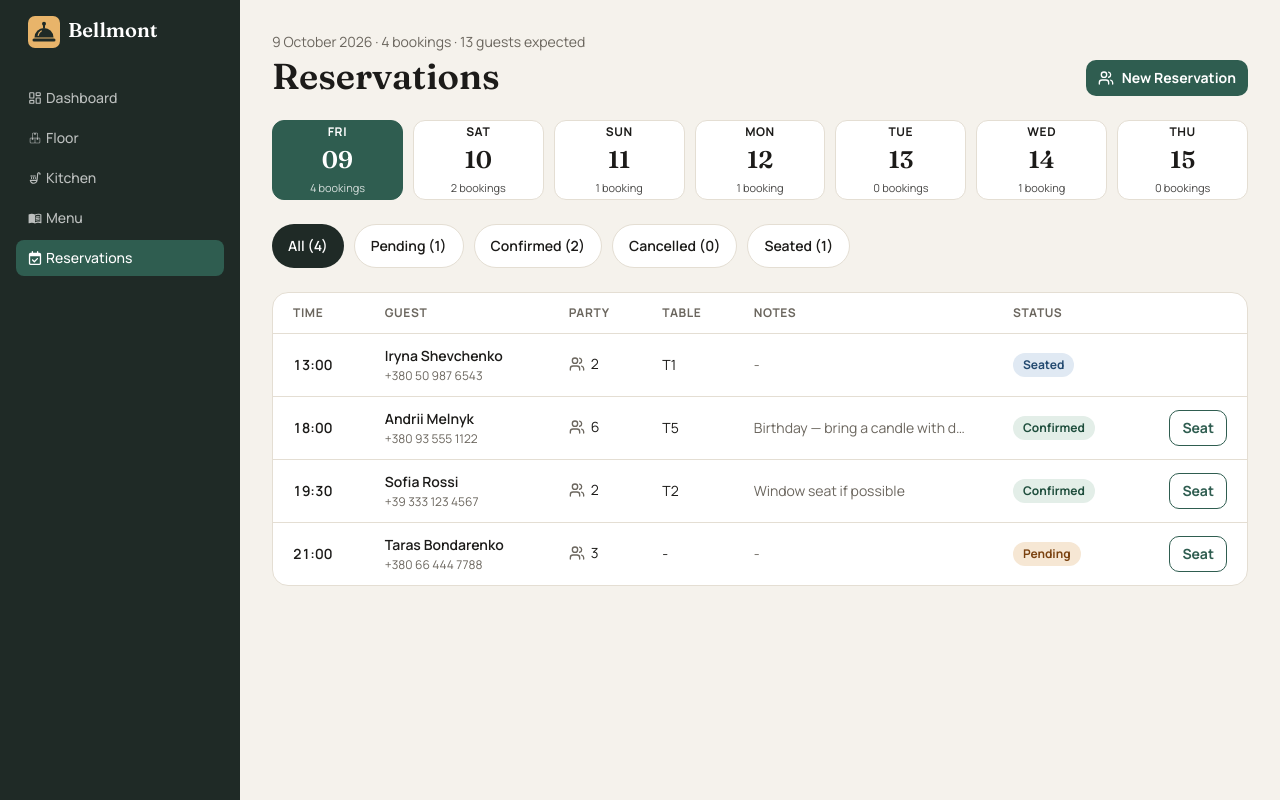
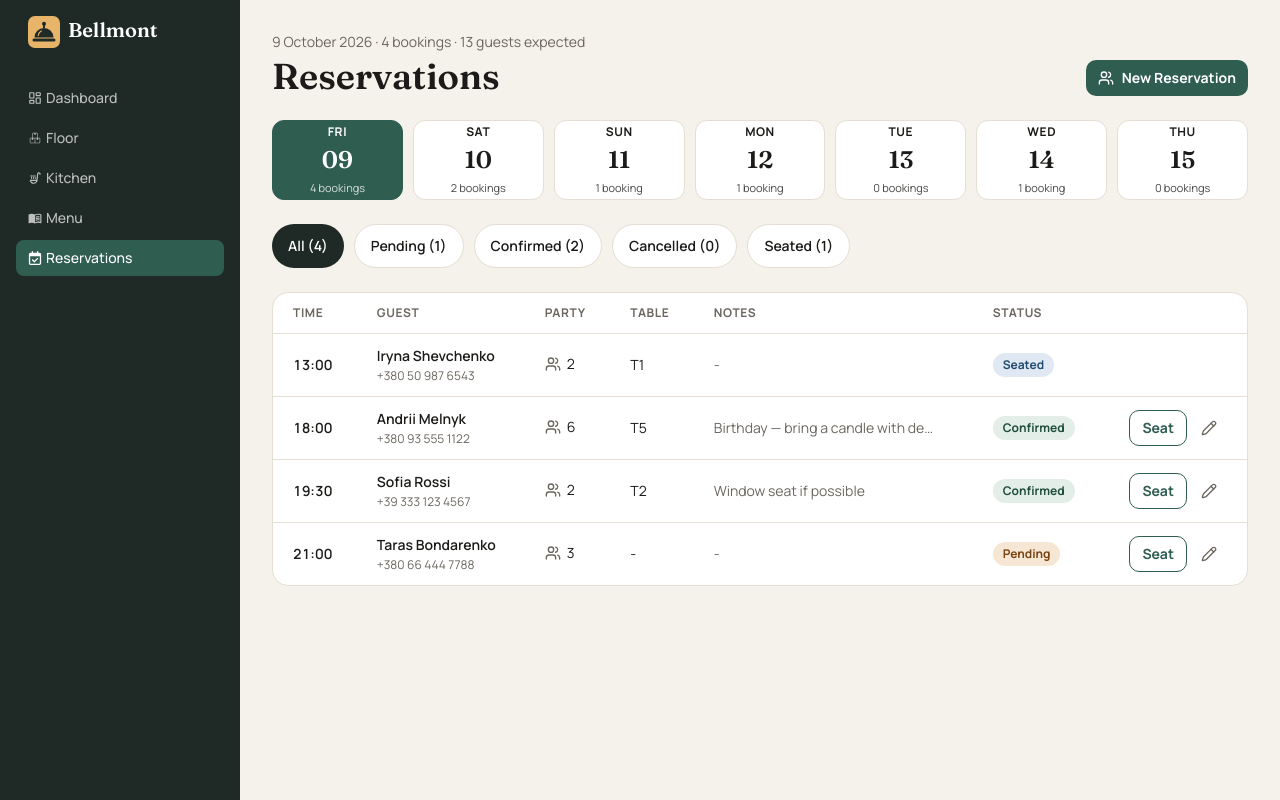
Before and after one commit to Liv-O/restaurant-admin, a React (Vite) app: page /reservations in a window 1280 px wide. Built offline with nearby package versions, Linux system fonts and the light colour scheme.

Commit message:
feat(reservations): edit reservation in modal

```diff
--- a/src/components/ui/Button.tsx
+++ b/src/components/ui/Button.tsx
@@ -1,7 +1,7 @@
 import type { ComponentProps } from 'react';
 
 type Variant = 'primary' | 'secondary' | 'ghost' | 'outline';
-type Size = 'md' | 'lg' | 'sm' | 'icon';
+type Size = 'md' | 'lg' | 'sm' | 'icon' | 'icon-sm';
 
 type ButtonProps = ComponentProps<'button'> & {
   variant?: Variant;
@@ -20,6 +20,7 @@ const sizes: Record<Size, string> = {
   lg: 'h-13 px-6 text-base ',
   sm: 'h-9 px-3 text-sm',
   icon: 'size-11',
+  'icon-sm': 'size-9',
 };
 
 export default function Button({
--- a/src/features/reservations/NewReservationForm.tsx
+++ b/src/features/reservations/NewReservationForm.tsx
@@ -7,15 +7,14 @@ import { format, isBefore, parse } from 'date-fns';
 import { tableNumbers, TIME_SLOTS } from './constants';
 import type { Reservation } from '@/types';
 
-import toast from 'react-hot-toast';
-
 const MIN_QTY = 1;
 const MAX_QTY = 20;
 
 type NewReservationFormProps = {
   onClose: () => void;
   chosenDate: Date;
-  addReservation: (newReservation: Reservation) => void;
+  onSave: (newReservation: Reservation) => void;
+  reservationData?: Reservation;
 };
 
 const newReservationSchema = z
@@ -57,9 +56,10 @@ type NewReservationValues = z.infer<typeof newReservationSchema>;
 export default function NewReservationForm({
   onClose,
   chosenDate,
-  addReservation,
+  onSave,
+  reservationData,
 }: NewReservationFormProps) {
-  const defaultValues: NewReservationValues = {
+  let defaultValues: NewReservationValues = {
     guestName: '',
     guestPhone: '',
     date: format(chosenDate, 'yyyy-MM-dd'),
@@ -69,6 +69,18 @@ export default function NewReservationForm({
     status: 'pending',
     note: '',
   };
+  if (reservationData) {
+    defaultValues = {
+      guestName: reservationData.guestName,
+      guestPhone: reservationData.phone,
+      date: format(reservationData.startsAt, 'yyyy-MM-dd'),
+      time: format(reservationData.startsAt, 'HH:mm'),
+      partySize: reservationData.guests,
+      tableNumber: reservationData.tableId ?? '',
+      status: reservationData.status as 'pending' | 'confirmed',
+      note: reservationData.note ?? '',
+    };
+  }
 
   const {
     register, // підключити поле
@@ -81,7 +93,7 @@ export default function NewReservationForm({
 
   function onSubmit(data: NewReservationValues) {
     const newReservation: Reservation = {
-      id: crypto.randomUUID(),
+      id: reservationData?.id ? reservationData.id : crypto.randomUUID(),
       tableId: data.tableNumber || undefined,
       guestName: data.guestName,
       phone: data.guestPhone,
@@ -91,7 +103,7 @@ export default function NewReservationForm({
       note: data.note || undefined,
     };
 
-    addReservation(newReservation);
+    onSave(newReservation);
 
     reset(); // скидаємо форму після сабміту
     onClose(); // закриваємо модалку після сабміту
@@ -266,7 +278,7 @@ export default function NewReservationForm({
           Cancel
         </Button>
         <Button type="submit" variant="primary" disabled={isSubmitting}>
-          Create Reservation
+          {reservationData ? `Save Changes` : `Create Reservation`}
         </Button>
       </div>
     </form>
--- a/src/pages/reservations/ReservationsPage.tsx
+++ b/src/pages/reservations/ReservationsPage.tsx
@@ -11,7 +11,7 @@ import FilterChip from '@/components/ui/FilterChip';
 import Table from '@/components/ui/Table';
 import Badge from '@/components/ui/Badge';
 import Card from '@/components/ui/Card';
-import { Users } from 'lucide-react';
+import { Pencil, Users } from 'lucide-react';
 import Button from '@/components/ui/Button';
 import Modal from '@/components/Modal';
 import NewReservationForm from '@/features/reservations/NewReservationForm';
@@ -20,13 +20,18 @@ import toast from 'react-hot-toast';
 
 type StatusFilter = (typeof RESERVATION_STATUSES)[number] | 'All';
 
+type ReservationModal =
+  { mode: 'closed' } | { mode: 'create' } | { mode: 'edit'; reservation: Reservation };
+
 export default function ReservationsPage() {
   const today = new Date();
 
   const [chosenDate, setChosenDate] = useState(today);
   const [selectedStatus, setSelectedStatus] = useState<StatusFilter>('All');
   const [reservations, setReservations] = useState(mockReservations);
-  const [isModalOpen, setIsModalOpen] = useState(false);
+  // const [isModalOpen, setIsModalOpen] = useState(false);
+
+  const [modal, setModal] = useState<ReservationModal>({ mode: 'closed' });
 
   const statusOptions: StatusFilter[] = ['All', ...RESERVATION_STATUSES];
 
@@ -63,14 +68,26 @@ export default function ReservationsPage() {
     );
   }
 
-  function handleOpenModal() {
-    setIsModalOpen(true);
+  function handleOpenModalNewRes() {
+    setModal({ mode: 'create' });
+  }
+
+  function handleOpenModalEdit(reservation: Reservation) {
+    setModal({ mode: 'edit', reservation });
   }
 
   function updateReservationsList(newReservation: Reservation) {
+    if (reservations.find((res) => res.id === newReservation.id)) {
+      setReservations((prev) =>
+        prev.map((res) => (res.id === newReservation.id ? newReservation : res)),
+      );
+      toast.success('Reservation edited');
+    } else {
       setReservations((prev) => [...prev, newReservation]);
+      toast.success('New reservation created');
+    }
+
     setChosenDate(new Date(newReservation.startsAt));
-    toast.success('New reservation created');
   }
 
   return (
@@ -78,7 +95,7 @@ export default function ReservationsPage() {
       <PageHeader
         title="Reservations"
         action={
-          <Button variant="primary" size="sm" onClick={handleOpenModal}>
+          <Button variant="primary" size="sm" onClick={handleOpenModalNewRes}>
             <Users className="h-4 w-4" />
             New Reservation
           </Button>
@@ -148,8 +165,8 @@ export default function ReservationsPage() {
                   </div>
                 </Table.Cell>
                 <Table.Cell>{reservation.tableId ? `T${reservation.tableId}` : '-'}</Table.Cell>
-                <Table.Cell className="max-w-56 truncate text-muted">
-                  {reservation.note ? reservation.note : '-'}
+                <Table.Cell className="text-muted">
+                  <p className="max-w-56 truncate">{reservation.note ? reservation.note : '-'}</p>
                 </Table.Cell>
                 <Table.Cell>
                   <Badge tone={RESERVATION_STATUS_TONES[reservation.status]} className="capitalize">
@@ -158,13 +175,30 @@ export default function ReservationsPage() {
                 </Table.Cell>
                 <Table.Cell className="text-right">
                   {(reservation.status === 'pending' || reservation.status === 'confirmed') && (
+                    <div className="flex justify-end gap-1">
                       <Button
                         variant="outline"
                         size="sm"
+                        className="shrink-0"
                         onClick={() => handleSeatReservation(reservation.id)}
                       >
                         Seat
                       </Button>
+
+                      <Button
+                        variant="ghost"
+                        size="icon-sm"
+                        className="group shrink-0"
+                        aria-label={`Edit reservation for ${reservation.guestName}`}
+                        onClick={() => handleOpenModalEdit(reservation)}
+                      >
+                        <Pencil
+                          size={16}
+                          aria-hidden="true"
+                          className="shrink-0 text-muted transition-colors group-hover:text-ink"
+                        />
+                      </Button>
+                    </div>
                   )}
                 </Table.Cell>
               </Table.Row>
@@ -172,16 +206,18 @@ export default function ReservationsPage() {
           />
         </Table>
       </Card>
-      {isModalOpen && (
+      {modal.mode !== 'closed' && (
         <Modal
-          onClose={() => setIsModalOpen(false)}
-          title="New Reservation"
+          onClose={() => setModal({ mode: 'closed' })}
+          title={modal.mode === 'edit' ? 'Edit Reservation' : 'New Reservation'}
           description="Fields marked with * are required"
         >
           <NewReservationForm
-            onClose={() => setIsModalOpen(false)}
+            onClose={() => setModal({ mode: 'closed' })}
             chosenDate={chosenDate}
-            addReservation={updateReservationsList}
+            onSave={updateReservationsList}
+
+            reservationData={modal.mode === 'edit' ? modal.reservation : undefined}
           />
         </Modal>
       )}
```
Lines whose indentation alone changed are shown as unchanged.
